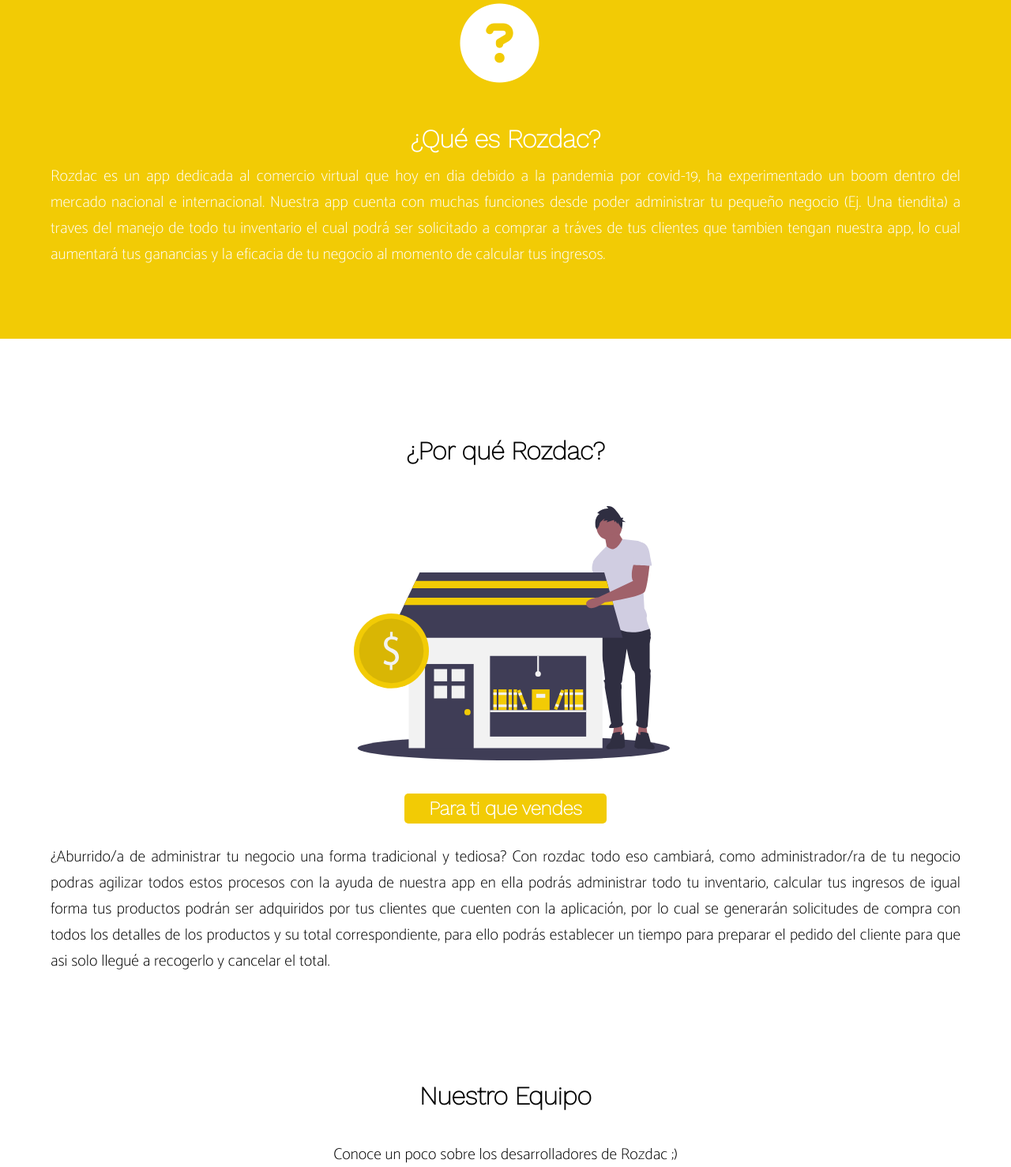
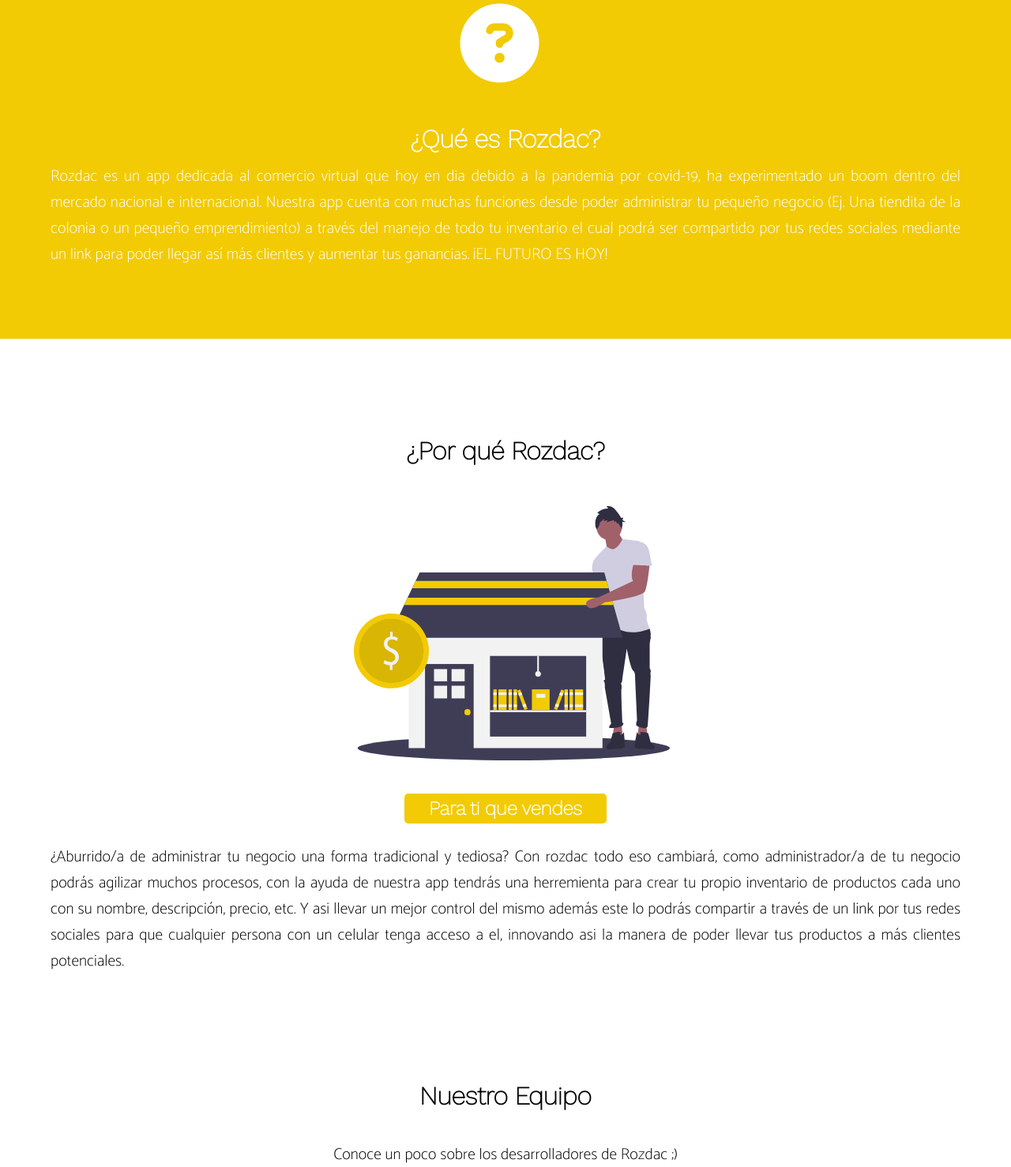
Before and after one commit to kevinsanchezcano08/rozdac, a PHP site: page /rozdac/index.php in a window 1280 px wide. Shown: the part 904-2382 px from the top of the page at 79% size. Run offline with PHP 8.4, Linux system fonts and the light colour scheme; some libraries are stand-ins or nearby versions.

Commit message:
Add files via upload

```diff
--- a/proyecto/Rozdac/index.php
+++ b/proyecto/Rozdac/index.php
@@ -55,9 +55,9 @@
                 <i class="fas fa-question-circle"></i>
                 <h1>¿Qué es Rozdac?</h1>
                 <p>Rozdac es un app dedicada al comercio virtual que hoy en dia debido a la pandemia por covid-19, ha experimentado un boom dentro del mercado nacional e
-                    internacional. Nuestra app cuenta con muchas funciones desde poder administrar tu pequeño negocio (Ej. Una tiendita) a traves del manejo de todo
-                    tu inventario el cual podrá ser solicitado a comprar a tráves de tus clientes que tambien tengan nuestra app, lo cual aumentará tus ganancias y
-                    la eficacia de tu negocio al momento de calcular tus ingresos.
+                    internacional. Nuestra app cuenta con muchas funciones desde poder administrar tu pequeño negocio (Ej. Una tiendita de la colonia o un pequeño emprendimiento) a través del manejo de todo
+                    tu inventario el cual podrá ser compartido por tus redes sociales mediante un link para poder llegar así más clientes y aumentar tus ganancias.
+                    ¡EL FUTURO ES HOY!
                 </p>
             </div>
             <div class="serv">
@@ -66,11 +66,11 @@
                 <div class="serv-client">
                     <img src="media/recursos/business_shop.svg">
                     <h2>Para ti que vendes</h2>
-                    <p>¿Aburrido/a de administrar tu negocio una forma tradicional y tediosa? Con rozdac todo eso cambiará, como administrador/ra de tu negocio
-                        podras agilizar todos estos procesos con la ayuda de nuestra app en ella podrás administrar todo tu inventario, calcular tus ingresos
-                        de igual forma tus productos podrán ser adquiridos por tus clientes que cuenten con la aplicación, por lo cual se generarán solicitudes de compra con todos
-                        los detalles de los productos y su total correspondiente, para ello podrás establecer un tiempo para preparar el pedido del cliente para que asi
-                        solo llegué a recogerlo y cancelar el total.
+                    <p>¿Aburrido/a de administrar tu negocio una forma tradicional y tediosa? Con rozdac todo eso cambiará, como administrador/a de tu negocio
+                        podrás agilizar muchos procesos, con la ayuda de nuestra app tendrás una herremienta para crear tu propio inventario
+                        de productos cada uno con su nombre, descripción, precio, etc. Y asi llevar un mejor control del mismo
+                        además este lo podrás compartir a través de un link por tus redes sociales para que cualquier persona con un celular tenga acceso a el, innovando
+                        asi la manera de poder llevar tus productos a más clientes potenciales.
                     </p>
                 </div>
             </div>
```
